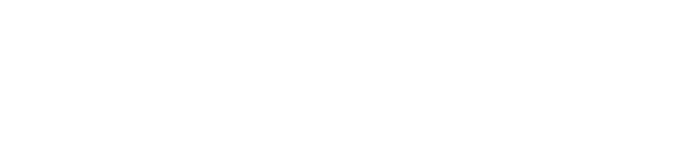
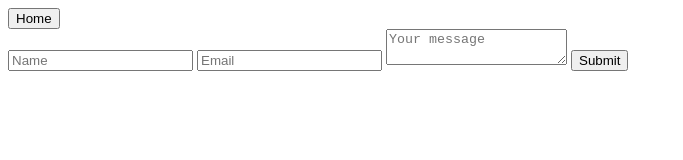
Before and after one commit to mariusmilitaru32/MemoryGame, a plain HTML site: page contact.html in a window 1280 px wide. Shown: the whole page, without its empty margins (0-683 px from the left). Drawn offline with Linux system fonts and the light colour scheme.

Commit message:
Add contact form to contact page

```diff
--- a/contact.html
+++ b/contact.html
@@ -6,6 +6,16 @@
     <title>Document</title>
 </head>
 <body>
+    <div class="game-container">
+        <a href="./index.html"><button id="start-button">Home</button></a>
+        <div id="confirmation-message" style="display: none;"></div>
+        <form onsubmit="return sendMail(this);" method="POST">
+            <input name="name" type="text" class="feedback-input" placeholder="Name" />
+            <input name="email" type="text" class="feedback-input" placeholder="Email" />
+            <textarea name="message" class="feedback-input" placeholder="Your message"></textarea>
+            <button class="submitBtn" id="tip-btn" type="submit">Submit</button>
+          </form>
 
+    </div>
 </body>
 </html>
```
